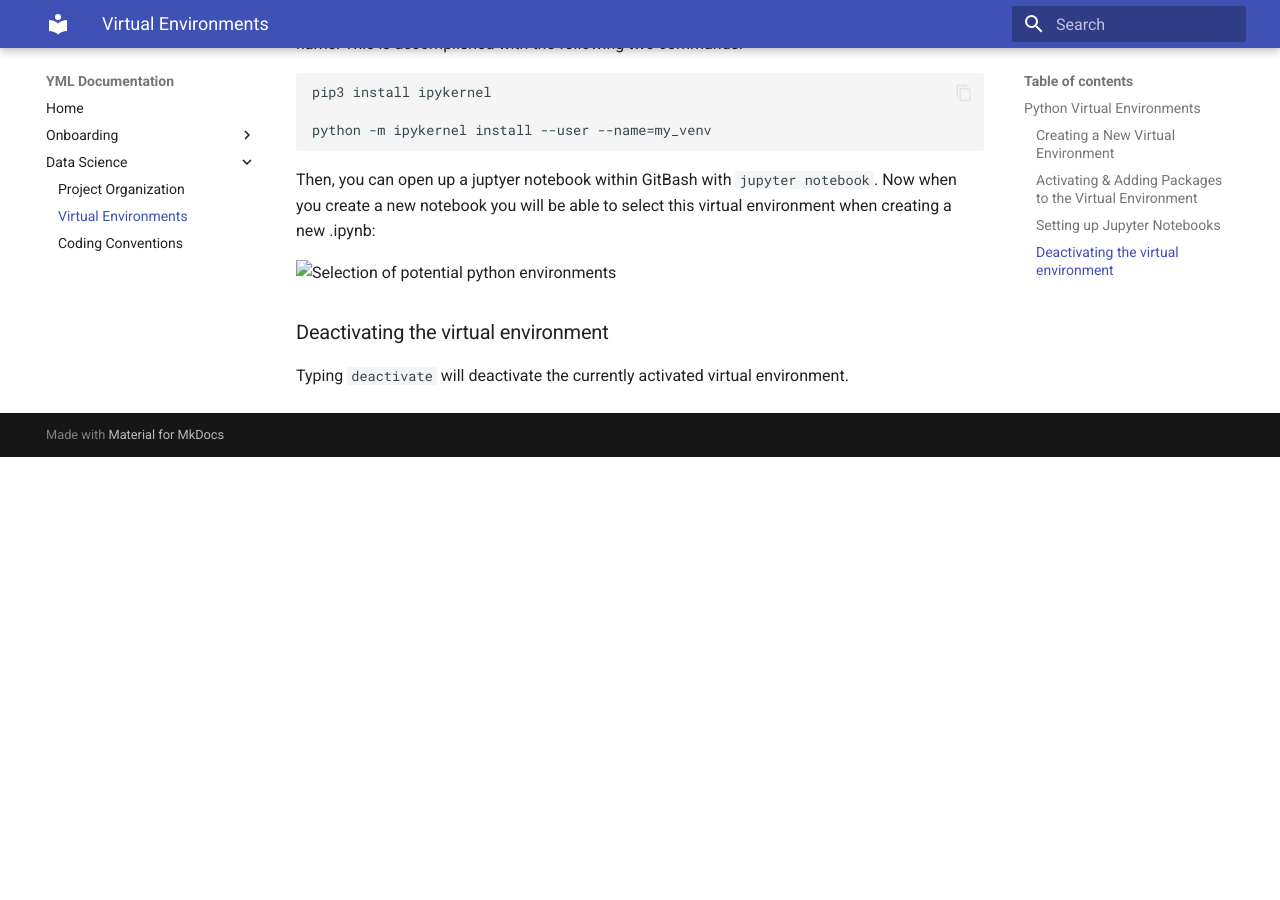
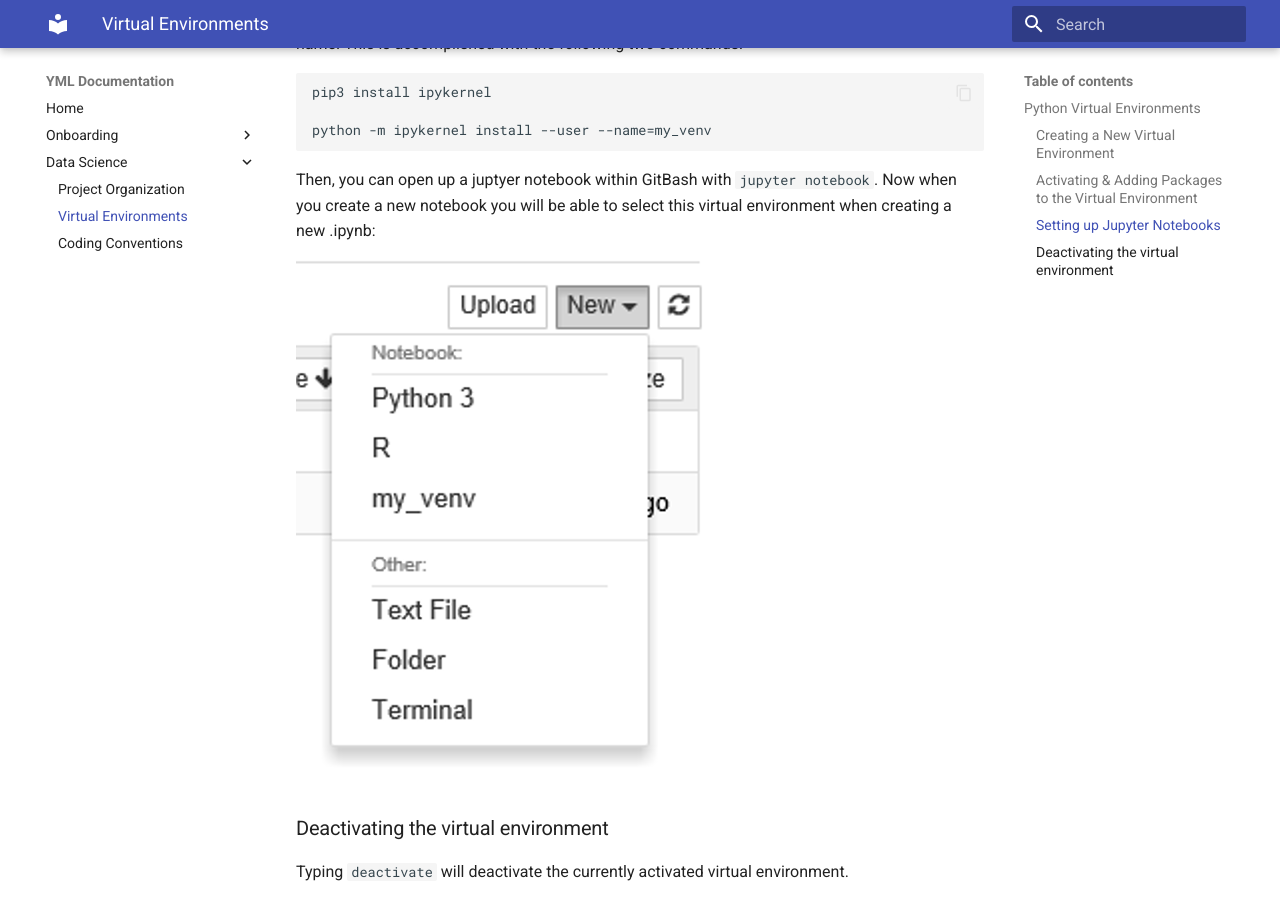
Before and after one commit to Yale-Medicaid/Documentation, an MkDocs documentation site: the page built from docs/virtual_env.md, in a window 1280 px wide and 900 px high, scrolled down 1340 px. Built offline with MkDocs 1.6.1 and Material for MkDocs 9.7.7, drawn with Linux system fonts in a browser that asks for light colours; before the commit the page ends 1797 px from its top, so only the background shows below that.

Commit message:
Hard Code Image

```diff
--- a/docs/virtual_env.md
+++ b/docs/virtual_env.md
@@ -46,7 +46,7 @@ python -m ipykernel install --user --name=my_venv
 
 Then, you can open up a juptyer notebook within GitBash with `jupyter notebook`. Now when you create a new notebook you will be able to select this virtual environment when creating a new .ipynb:
 
-![Selection of potential python environments](../images/jupyter.png)
+![Selection of potential python environments](https://github.com/Yale-Medicaid/Documentation/blob/main/images/jupyter.png)
 
 
 ### Deactivating the virtual environment
```
